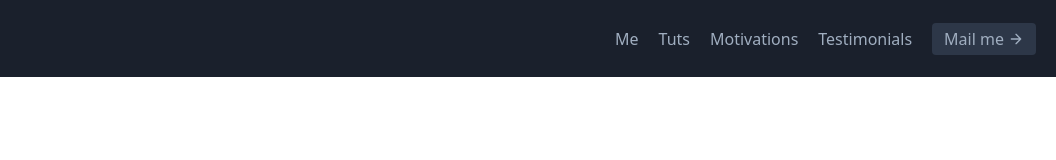
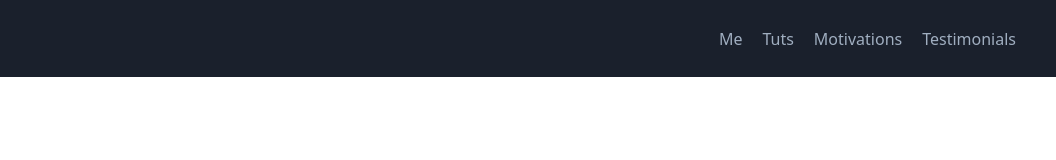
Before and after one commit to geek-o-geek/geek-o-geek.github.io, a plain HTML site: page index.html in a window 1280 px wide. Shown: the top 160 px of the page, 224-1280 px from the left. Drawn offline with nearby package versions, Linux system fonts and the light colour scheme.

Commit message:
mail me button removed

```diff
--- a/index.html
+++ b/index.html
@@ -21,11 +21,11 @@
             <a class="pointer mr-5 hover:text-white" href="index.html#motivations">Motivations</a>
             <a class="pointer mr-5 hover:text-white" href="index.html#testimonials">Testimonials</a>
           </nav>
-          <button class="inline-flex items-center bg-gray-800 border-0 py-1 px-3 focus:outline-none hover:bg-gray-700 rounded text-base mt-4 md:mt-0">Mail me
+          <!-- <button class="inline-flex items-center bg-gray-800 border-0 py-1 px-3 focus:outline-none hover:bg-gray-700 rounded text-base mt-4 md:mt-0">Mail me
             <svg fill="none" stroke="currentColor" stroke-linecap="round" stroke-linejoin="round" stroke-width="2" class="w-4 h-4 ml-1" viewBox="0 0 24 24">
               <path d="M5 12h14M12 5l7 7-7 7"></path>
             </svg>
-          </button>
+          </button> -->
         </div>
       </header>
 
```
